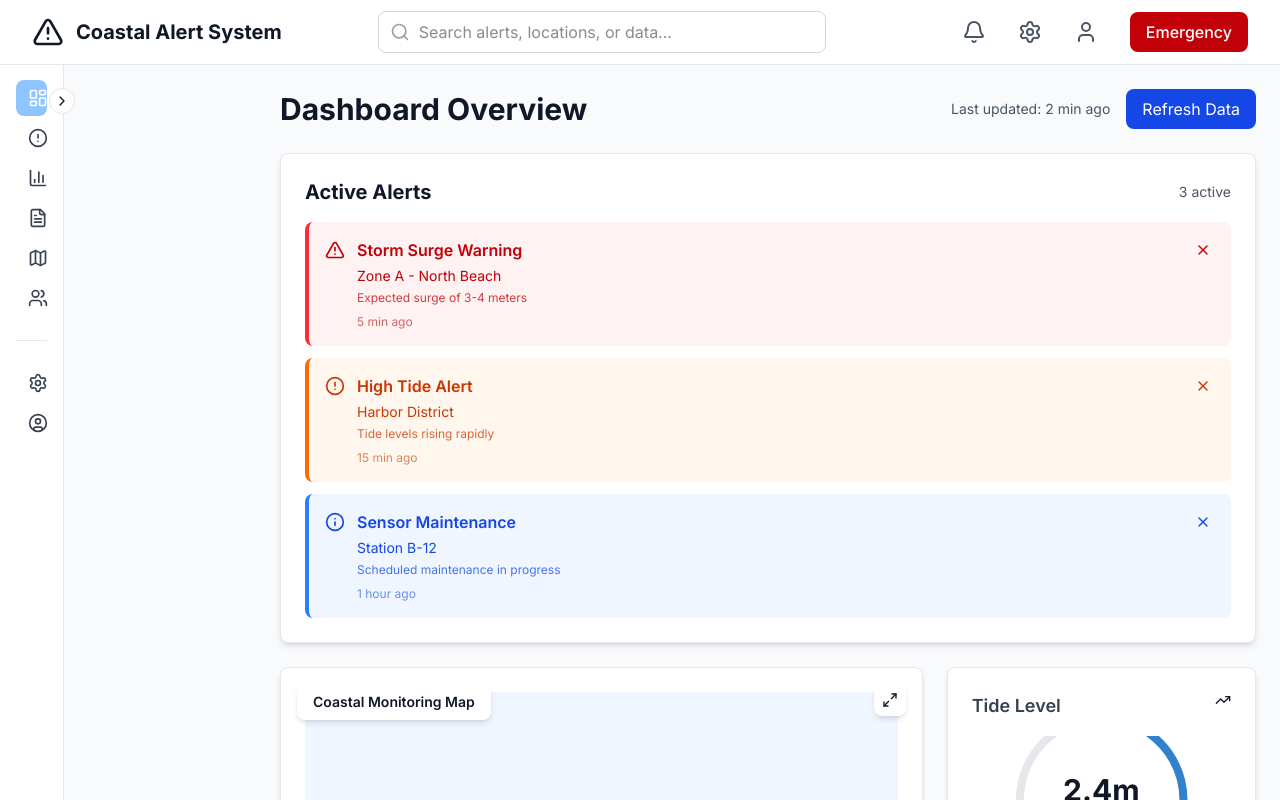
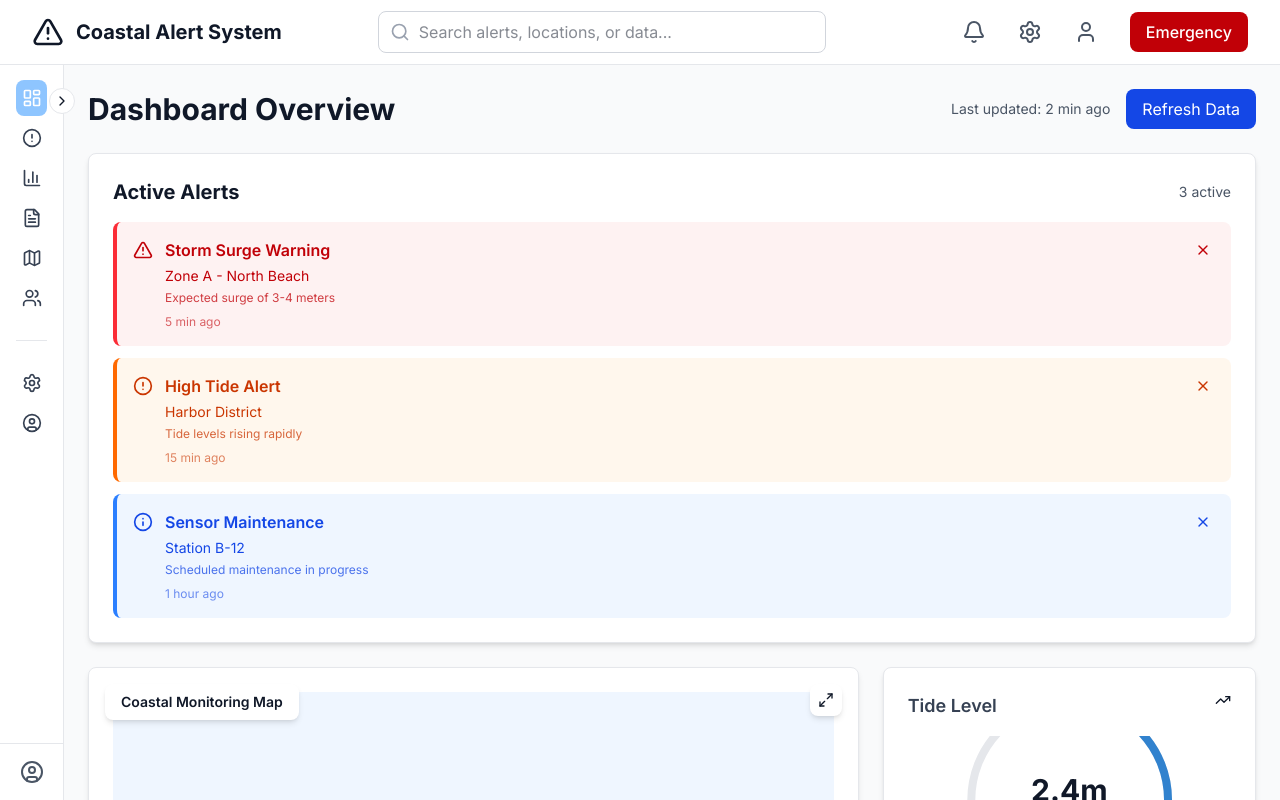
Before and after one commit to DVSarvaiya/Hackout, a Next.js app: page / in a window 1280 px wide. Both pictures are taken after a click on the button 254 px from the left and 101 px from the top of the page. Shown: the top 800 px of the page. Built offline with nearby package versions, Linux system fonts and the light colour scheme.

Commit message:
sidebar fixed

```diff
--- a/app/layout.js
+++ b/app/layout.js
@@ -1,26 +1,30 @@
+'use client'
 
 import { Inter } from 'next/font/google'
 import './globals.css'
 import Header from '@/components/Header'
 import Sidebar from '@/components/Sidebar'
 import MobileNav from '@/components/MobileNav'
+import { useState } from 'react'
 
 const inter = Inter({ subsets: ['latin'] })
 
-export const metadata = {
-  title: 'Coastal Threat Alert System',
-  description: 'Real-time coastal monitoring and alert system',
-}
+export default function RootLayout({ children }) {
+  const [isSidebarCollapsed, setIsSidebarCollapsed] = useState(false)
 
-export default function RootLayout({ children }) {
   return (
     <html lang="en">
       <body className={inter.className}>
         <div className="min-h-screen flex flex-col">
           <Header />
           <div className="flex flex-1">
-            <Sidebar />
-            <main className="flex-1 lg:ml-64 p-4 lg:p-6">
+            <Sidebar
+              collapsed={isSidebarCollapsed}
+              setCollapsed={setIsSidebarCollapsed}
+            />
+            <main className={`flex-1 p-4 lg:p-6 transition-all duration-300 ${
+              isSidebarCollapsed ? 'lg:ml-16' : 'lg:ml-64'
+            }`}>
               {children}
             </main>
           </div>
--- a/components/Sidebar.js
+++ b/components/Sidebar.js
@@ -1,5 +1,4 @@
 'use client'
-import { useState } from 'react'
 import Link from 'next/link'
 import { usePathname } from 'next/navigation'
 import {
@@ -15,8 +14,7 @@ import {
   ChevronRight
 } from 'lucide-react'
 
-export default function Sidebar() {
-  const [collapsed, setCollapsed] = useState(false)
+export default function Sidebar({ collapsed, setCollapsed }) {
   const pathname = usePathname()
 
   const navItems = [
@@ -33,7 +31,6 @@ export default function Sidebar() {
     { icon: UserCircle, label: 'About', href: '/about' },
   ]
 
-
   return (
     <aside className={`hidden lg:flex flex-col fixed left-0 top-16 h-[calc(100vh-4rem)] bg-white border-r border-gray-200 transition-all duration-300 ${
       collapsed ? 'w-16' : 'w-64'
@@ -41,7 +38,7 @@ export default function Sidebar() {
       {/* Collapse Toggle */}
       <button
         onClick={() => setCollapsed(!collapsed)}
-        className="absolute -right-3 top-6 bg-white border border-gray-200 rounded-full p-1 hover:bg-gray-50"
+        className="absolute -right-3 top-6 bg-white border border-gray-200 rounded-full p-1 hover:bg-gray-50 z-50"
       >
         {collapsed ? <ChevronRight className="h-4 w-4" /> : <ChevronLeft className="h-4 w-4" />}
       </button>
@@ -54,22 +51,32 @@ export default function Sidebar() {
             const isActive = pathname === item.href
 
             return (
+              <div key={item.href} className="relative group">
                 <Link
-                key={item.href}
                   href={item.href}
-                className={`flex items-center px-3 py-2 rounded-lg transition ${
+                  className={`flex items-center ${collapsed ? 'justify-center' : ''} ${collapsed ? 'px-2 py-2' : 'px-3 py-2'} rounded-lg transition ${
                     isActive
-                    ? 'bg-info text-white bg-blue-300'
+                      ? 'bg-blue-300 text-white'
                       : 'text-gray-700 hover:bg-gray-100'
                   }`}
                 >
                   <Icon
-                  className={`shrink-0 transition-all duration-300 ${
-                    collapsed ? 'justify-center h-5 w-5' : 'mr-3 h-5 w-5'
+                    className={`flex-shrink-0 h-5 w-5 ${
+                      !collapsed ? 'mr-3' : ''
                     }`}
                   />
-                {!collapsed && <span>{item.label}</span>}
+                  {!collapsed && <span className="truncate">{item.label}</span>}
                 </Link>
+
+                {/* Tooltip for collapsed state */}
+                {collapsed && (
+                  <div className="absolute left-full ml-2 px-2 py-1 bg-gray-900 text-white text-sm rounded-md
+                                  opacity-0 group-hover:opacity-100 pointer-events-none transition-opacity
+                                  whitespace-nowrap z-50">
+                    {item.label}
+                  </div>
+                )}
+              </div>
             )
           })}
         </div>
@@ -84,36 +91,56 @@ export default function Sidebar() {
             const isActive = pathname === item.href
 
             return (
+              <div key={item.href} className="relative group">
                 <Link
-                key={item.href}
                   href={item.href}
-                className={`flex items-center px-3 py-2 rounded-lg transition ${
+                  className={`flex items-center ${collapsed ? 'justify-center' : ''} ${collapsed ? 'px-2 py-2' : 'px-3 py-2'} rounded-lg transition ${
                     isActive
-                    ? 'bg-info text-white bg-blue-300'
+                      ? 'bg-blue-300 text-white'
                       : 'text-gray-700 hover:bg-gray-100'
                   }`}
                 >
                   <Icon
-                  className={`shrink-0 transition-all duration-300 ${
-                    collapsed ? 'justify-center h-5 w-5' : 'mr-3 h-5 w-5'
+                    className={`flex-shrink-0 h-5 w-5 ${
+                      !collapsed ? 'mr-3' : ''
                     }`}
                   />
-                {!collapsed && <span>{item.label}</span>}
+                  {!collapsed && <span className="truncate">{item.label}</span>}
                 </Link>
+
+                {/* Tooltip for collapsed state */}
+                {collapsed && (
+                  <div className="absolute left-full ml-2 px-2 py-1 bg-gray-900 text-white text-sm rounded-md
+                                  opacity-0 group-hover:opacity-100 pointer-events-none transition-opacity
+                                  whitespace-nowrap z-50">
+                    {item.label}
+                  </div>
+                )}
+              </div>
             )
           })}
         </div>
       </nav>
 
       {/* User Role Info */}
-      {!collapsed && (
-        <div className="p-4 border-t border-gray-200">
+      <div className={`p-4 border-t border-gray-200 ${collapsed ? 'flex justify-center' : ''}`}>
+        {!collapsed ? (
           <div className="text-sm">
             <p className="font-medium">Emergency Response</p>
             <p className="text-gray-600">Admin Access</p>
           </div>
+        ) : (
+          <div className="relative group">
+            <UserCircle className="flex-shrink-0 h-6 w-6 text-gray-600" />
+            {/* Tooltip for user info in collapsed state */}
+            <div className="absolute left-full ml-2 px-2 py-1 bg-gray-900 text-white text-sm rounded-md
+                            opacity-0 group-hover:opacity-100 pointer-events-none transition-opacity
+                            whitespace-nowrap z-50 bottom-0">
+              Emergency Response - Admin
+            </div>
           </div>
         )}
+      </div>
     </aside>
   )
 }
```
Lines whose indentation alone changed are shown as unchanged.
